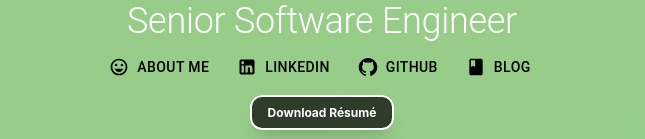
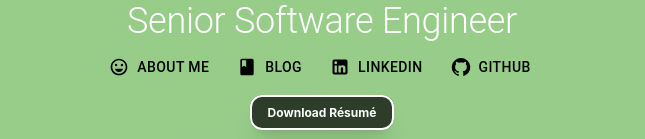
Before and after one commit to y04nqt/y04nqt.github.io, a React (Create React App) app: page / in a window 1280 px wide. Shown: the part 466-605 px from the top of the page, without its empty margins (318-963 px from the left). Built offline with nearby package versions, Linux system fonts and the light colour scheme.

Commit message:
changed location of button

```diff
--- a/src/components/MainSection.tsx
+++ b/src/components/MainSection.tsx
@@ -57,6 +57,15 @@ const MainSection = () => {
         />
         <span className="mx-2"></span>
         <Button
+          text="Blog"
+          startIcon={<BookIcon />}
+          onClick={() => redirect("https://dragonjaye.com/blog/")}
+          variant="text"
+          color="inherit"
+          className="rounded-xl"
+        />
+        <span className="mx-2"></span>
+        <Button
           text="LinkedIn"
           startIcon={<LinkedInIcon />}
           onClick={() =>
@@ -71,15 +80,6 @@ const MainSection = () => {
           text="GitHub"
           startIcon={<GitHubIcon />}
           onClick={() => openLink("https://github.com/y04nqt")}
-          variant="text"
-          color="inherit"
-          className="rounded-xl"
-        />
-        <span className="mx-2"></span>
-        <Button
-          text="Blog"
-          startIcon={<BookIcon />}
-          onClick={() => redirect("https://dragonjaye.com/blog/")}
           variant="text"
           color="inherit"
           className="rounded-xl"
```
